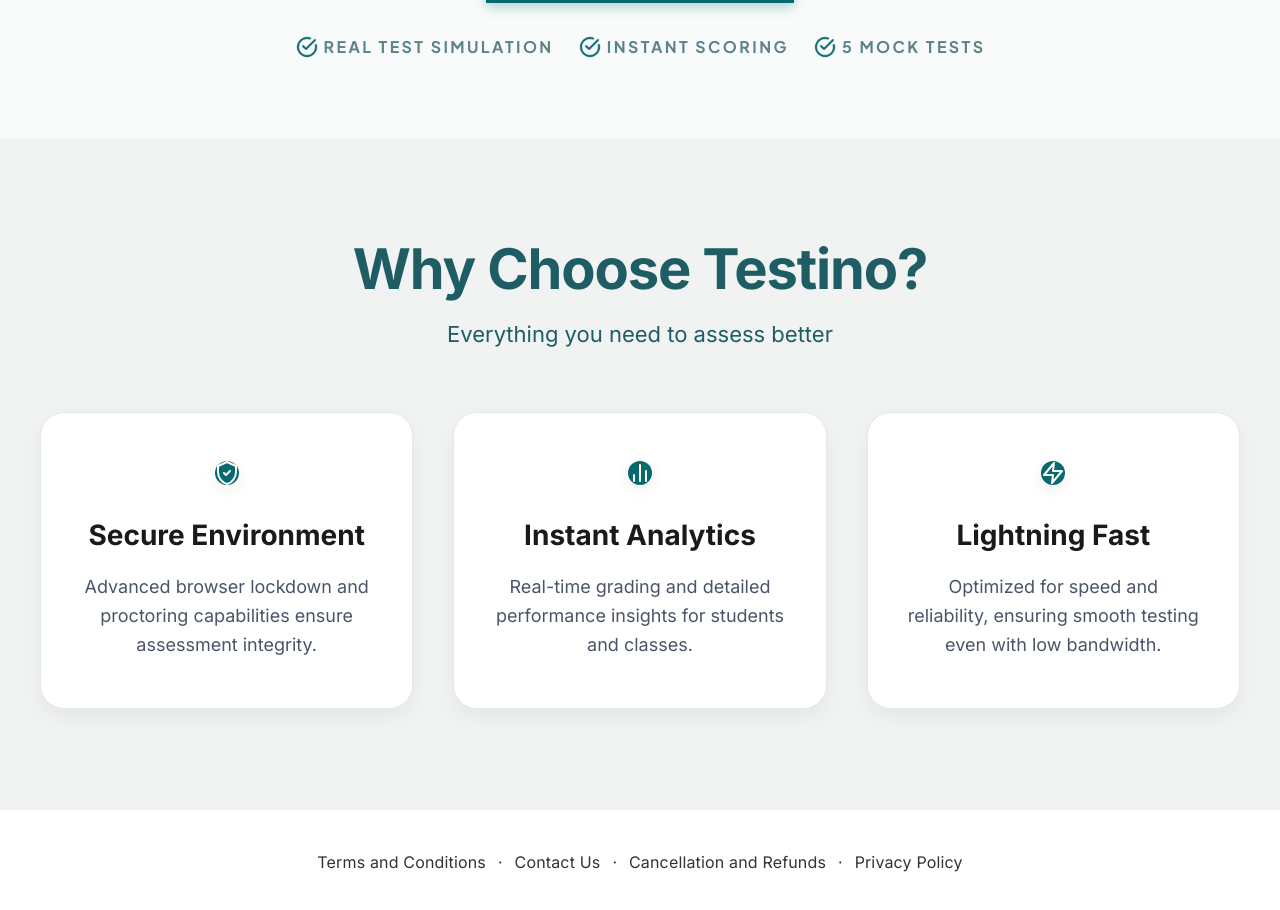
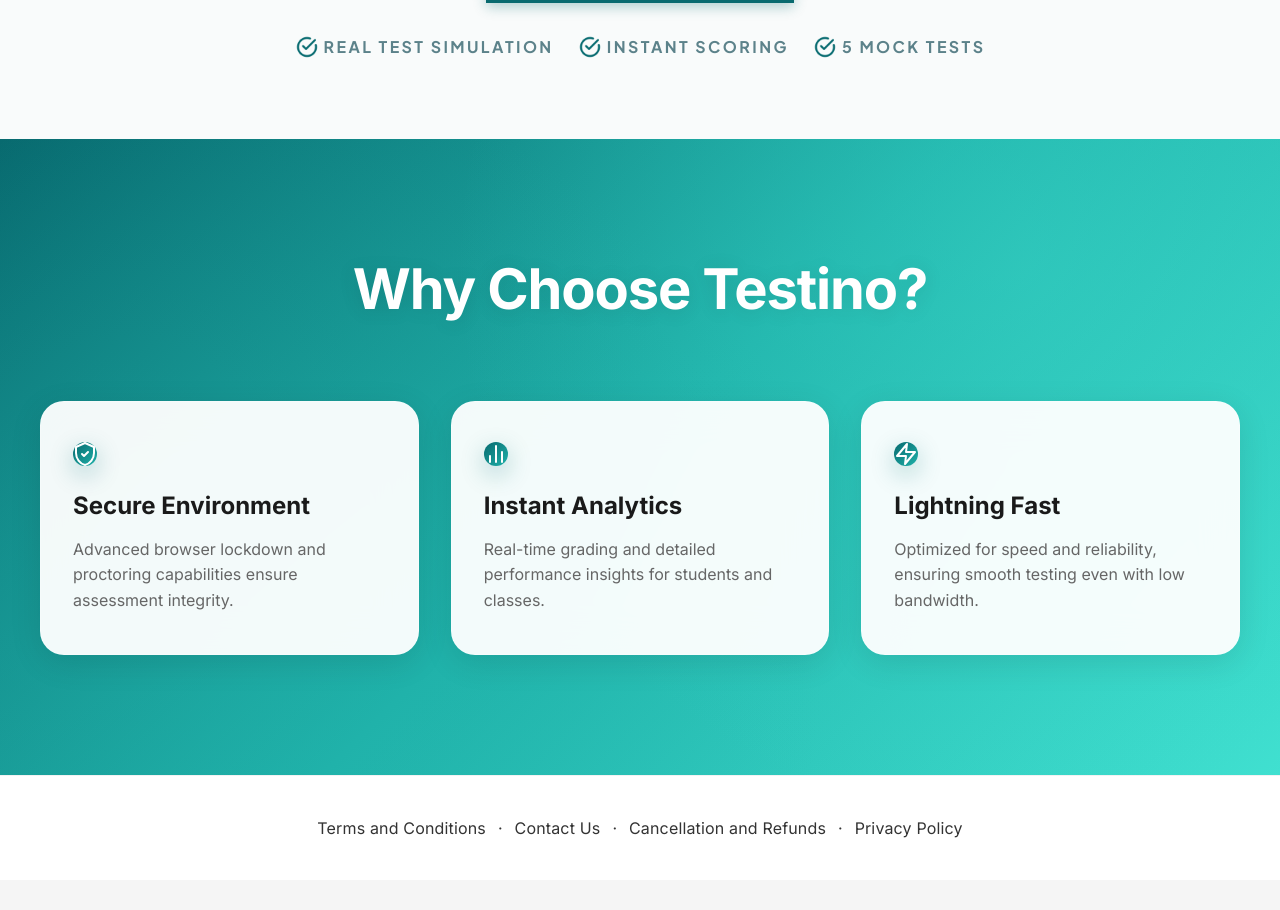
Before and after one commit to burnerlee/tofulu, a React (Vite) app in the folder landing/: page / in a window 1280 px wide. Shown: the part 680-1590 px from the top of the page. After the commit the page ends 1560 px from the top, so only its background shows below. Built offline with nearby package versions, Linux system fonts and the light colour scheme; no server answers.

Commit message:
trendy neon teal

```diff
--- a/landing/src/components/Features.css
+++ b/landing/src/components/Features.css
@@ -1,17 +1,25 @@
 .features {
-  padding: 100px 24px;
-  background-color:  hsl(185 20% 92% / 0.3);
+  padding: 120px 24px;
+  background: linear-gradient(135deg, #086A6F 0%, #20B2AA 50%, #40e0d0 100%);
   position: relative;
   overflow: hidden;
 }
 
-
-
+.features::before {
+  content: '';
+  position: absolute;
+  top: 0;
+  left: 0;
+  right: 0;
+  bottom: 0;
+  background: radial-gradient(circle at 20% 80%, rgba(32, 178, 170, 0.3), transparent 50%),
+              radial-gradient(circle at 80% 20%, rgba(64, 224, 208, 0.3), transparent 50%);
+  z-index: 0;
+}
 
 .features-container {
   max-width: 1200px;
   margin: 0 auto;
-  text-align: center;
   position: relative;
   z-index: 1;
 }
@@ -20,35 +28,20 @@
   font-family: 'Inter', sans-serif;
   font-size: 56px;
   font-weight: 800;
-  /* color: #2d3748; */
-  color: hsl(185, 55%, 25%);
+  color: #ffffff;
   text-align: center;
-  margin-bottom: 16px;
+  margin-bottom: 80px;
   line-height: 1.1;
   letter-spacing: -0.02em;
   animation: fadeInUp 1s ease-out 0.2s both;
-}
-
-.features-subtitle {
-  font-family: 'Inter', sans-serif;
-  font-size: 22px;
-  font-weight: 500;
-  /* color: #4a5568; */
-  color: hsl(185, 55%, 25%);
-  text-align: center;
-  margin-bottom: 60px;
-  line-height: 1.6;
-  max-width: 600px;
-  margin-left: auto;
-  margin-right: auto;
-  animation: fadeInUp 1s ease-out 0.3s both;
+  text-shadow: 0 2px 20px rgba(0, 0, 0, 0.1);
 }
 
 .features-grid {
   display: grid;
   grid-template-columns: repeat(3, 1fr);
-  gap: 40px;
-  margin-top: 0;
+  gap: 32px;
+  margin-top: 48px;
   max-width: 1200px;
   margin-left: auto;
   margin-right: auto;
@@ -58,17 +51,18 @@
 .feature-card {
   display: flex;
   flex-direction: column;
-  align-items: center;
-  text-align: center;
-  padding: 48px 40px;
+  align-items: flex-start;
+  text-align: left;
+  padding: 40px 32px;
   border-radius: 24px;
-  background: #ffffff;
-  border: 1px solid #e2e8f0;
+  background: rgba(255, 255, 255, 0.95);
+  backdrop-filter: blur(20px);
+  border: 1px solid rgba(255, 255, 255, 0.2);
   transition: all 0.4s cubic-bezier(0.4, 0, 0.2, 1);
   cursor: pointer;
   position: relative;
   overflow: hidden;
-  box-shadow: 0 8px 20px rgba(0, 0, 0, 0.05);
+  box-shadow: 0 8px 32px rgba(0, 0, 0, 0.1);
 }
 
 .feature-card::before {
@@ -77,12 +71,11 @@
   top: 0;
   left: 0;
   right: 0;
-  height: 5px;
-  background: linear-gradient(90deg, #086A6F, #20B2AA, #40e0d0);
-  transform: scaleX(0);
-  transform-origin: left;
-  transition: transform 0.3s cubic-bezier(0.4, 0, 0.2, 1);
-  z-index: 1;
+  bottom: 0;
+  background: linear-gradient(135deg, rgba(8, 106, 111, 0.1), rgba(32, 178, 170, 0.1));
+  opacity: 0;
+  transition: opacity 0.4s cubic-bezier(0.4, 0, 0.2, 1);
+  z-index: 0;
 }
 
 .fade-in-hidden {
@@ -109,43 +102,41 @@
 }
 
 .feature-card:hover {
-  transform: translateY(-8px);
-  box-shadow: 0 16px 40px rgba(0, 0, 0, 0.1);
-  border-color: #086A6F;
-  background: #ffffff;
+  transform: translateY(-8px) scale(1.02);
+  box-shadow: 0 20px 60px rgba(0, 0, 0, 0.15);
+  border-color: rgba(255, 255, 255, 0.4);
 }
 
 .feature-card:hover::before {
-  transform: scaleX(1);
+  opacity: 1;
 }
 
 .feature-icon {
-  width: 96px;
-  height: 96px;
+  width: 64px;
+  height: 64px;
   display: flex;
   align-items: center;
   justify-content: center;
-  margin-bottom: 32px;
-  background: #f0f9ff;
+  margin-bottom: 24px;
+  background: linear-gradient(135deg, #086A6F, #20B2AA);
   border-radius: 20px;
   transition: all 0.4s cubic-bezier(0.4, 0, 0.2, 1);
   position: relative;
   z-index: 1;
-  box-shadow: 0 4px 16px rgba(0, 0, 0, 0.08);
+  box-shadow: 0 8px 24px rgba(8, 106, 111, 0.3);
 }
 
 .feature-card:hover .feature-icon {
-  background: #086A6F;
-  transform: scale(1.05);
-  box-shadow: 0 6px 20px rgba(8, 106, 111, 0.2);
+  transform: scale(1.1) rotate(5deg);
+  box-shadow: 0 12px 32px rgba(8, 106, 111, 0.4);
 }
 
 .feature-heading {
   font-family: 'Inter', sans-serif;
-  font-size: 28px;
+  font-size: 24px;
   font-weight: 700;
   color: #1a1a1a;
-  margin-bottom: 20px;
+  margin-bottom: 16px;
   line-height: 1.3;
   transition: color 0.3s ease;
   position: relative;
@@ -154,14 +145,13 @@
 
 .feature-card:hover .feature-heading {
   color: #086A6F;
-  transform: translateY(-2px);
 }
 
 .feature-description {
   font-family: 'Inter', sans-serif;
-  font-size: 18px;
+  font-size: 16px;
   font-weight: 400;
-  color: #4a5568;
+  color: #666666;
   line-height: 1.6;
   margin: 0;
   position: relative;
@@ -170,7 +160,7 @@
 }
 
 .feature-card:hover .feature-description {
-  color: #2d3748;
+  color: #444444;
 }
 
 @media (max-width: 768px) {
@@ -179,18 +169,13 @@
   }
 
   .features-title {
-    font-size: 36px;
-    margin-bottom: 12px;
-  }
-
-  .features-subtitle {
-    font-size: 18px;
-    margin-bottom: 48px;
+    font-size: 40px;
+    margin-bottom: 60px;
   }
 
   .features-grid {
     grid-template-columns: 1fr;
-    gap: 32px;
+    gap: 24px;
   }
 
   .feature-card {
@@ -198,7 +183,7 @@
   }
 
   .feature-card:hover {
-    transform: translateY(-4px);
+    transform: translateY(-4px) scale(1.01);
   }
 
   .feature-heading {
--- a/landing/src/components/Features.jsx
+++ b/landing/src/components/Features.jsx
@@ -44,14 +44,13 @@
     <section className="features">
       <div className="features-container">
         <h2 className="features-title">Why Choose Testino?</h2>
-        <p className="features-subtitle">Everything you need to assess better</p>
         <div className="features-grid">
           <div
             ref={(el) => (cardRefs.current[0] = el)}
             className={`feature-card ${visibleCards.includes(0) ? 'fade-in-visible' : 'fade-in-hidden'}`}
           >
             <div className="feature-icon">
-              <svg width="48" height="48" viewBox="0 0 24 24" fill="none" xmlns="http://www.w3.org/2000/svg">
+              <svg width="40" height="40" viewBox="0 0 24 24" fill="none" xmlns="http://www.w3.org/2000/svg">
                 <path d="M12 1L3 5V11C3 16.55 6.84 21.74 12 23C17.16 21.74 21 16.55 21 11V5L12 1Z" stroke="white" strokeWidth="2" strokeLinecap="round" strokeLinejoin="round"/>
                 <path d="M9 12L11 14L15 10" stroke="white" strokeWidth="2" strokeLinecap="round" strokeLinejoin="round"/>
               </svg>
@@ -67,7 +66,7 @@
             className={`feature-card ${visibleCards.includes(1) ? 'fade-in-visible' : 'fade-in-hidden'}`}
           >
             <div className="feature-icon">
-              <svg width="48" height="48" viewBox="0 0 24 24" fill="none" xmlns="http://www.w3.org/2000/svg">
+              <svg width="40" height="40" viewBox="0 0 24 24" fill="none" xmlns="http://www.w3.org/2000/svg">
                 <path d="M18 20V10M12 20V4M6 20V14" stroke="white" strokeWidth="2" strokeLinecap="round" strokeLinejoin="round"/>
               </svg>
             </div>
@@ -82,7 +81,7 @@
             className={`feature-card ${visibleCards.includes(2) ? 'fade-in-visible' : 'fade-in-hidden'}`}
           >
             <div className="feature-icon">
-              <svg width="48" height="48" viewBox="0 0 24 24" fill="none" xmlns="http://www.w3.org/2000/svg">
+              <svg width="40" height="40" viewBox="0 0 24 24" fill="none" xmlns="http://www.w3.org/2000/svg">
                 <path d="M13 2L3 14H12L11 22L21 10H12L13 2Z" stroke="white" strokeWidth="2" strokeLinecap="round" strokeLinejoin="round"/>
               </svg>
             </div>
```
